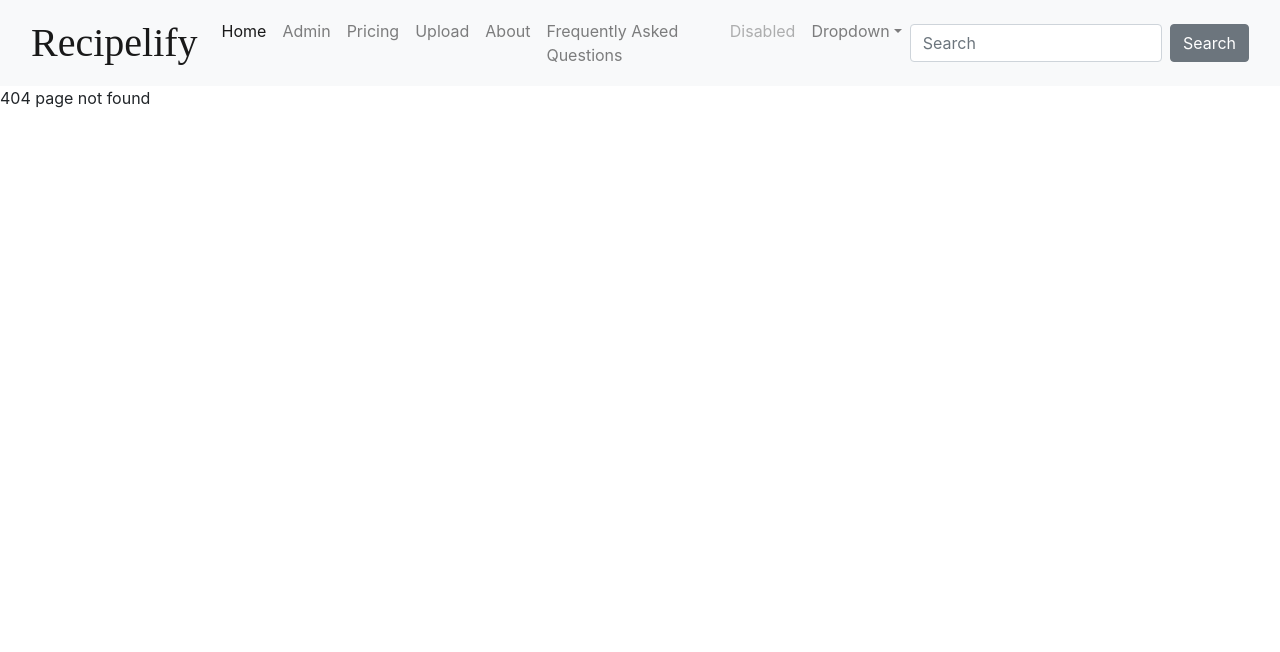
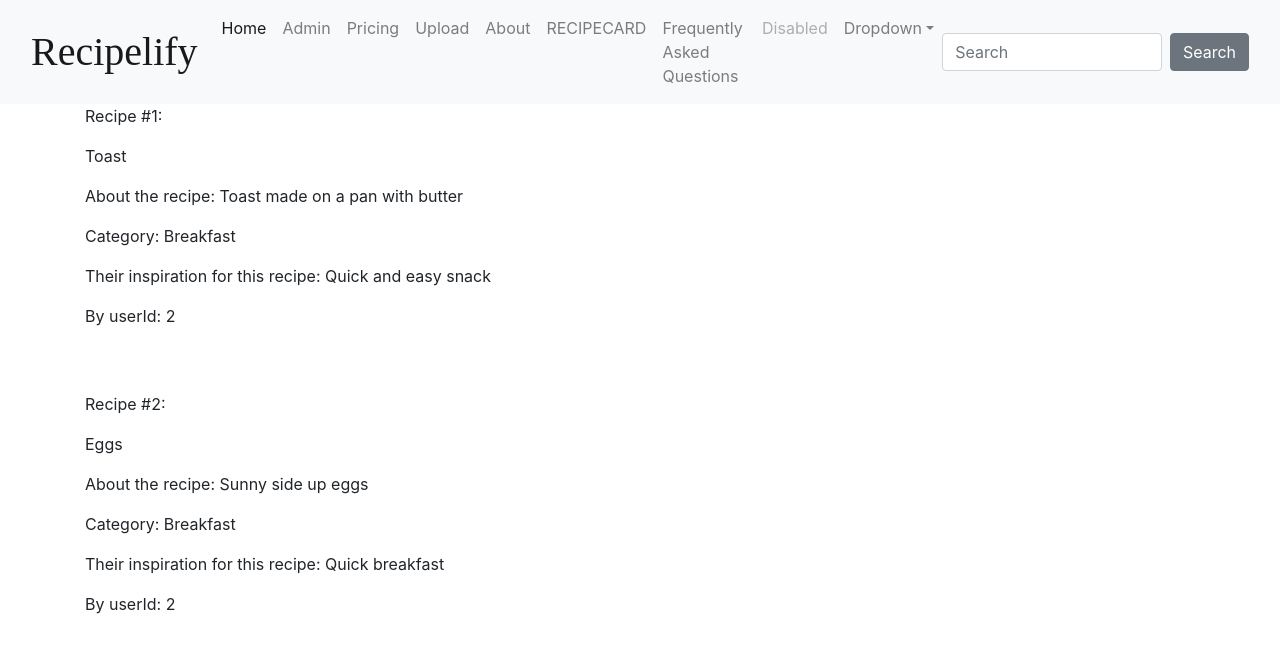
Before and after one commit to JavaFS210601/Group6Frontend, an Angular app: page /recipecard in a window 1280 px wide. Before the commit this address had no page. Shown: the top 652 px of the page. Built offline with nearby package versions, Linux system fonts and the light colour scheme; a web font is replaced by a local one.

Commit message:
loose starter skeleton for recipecard
just frontend skeleton for recipecard, figured out how to display data from models, will make it look better later, better data.

```diff
--- a/src/app/app-routing.module.ts
+++ b/src/app/app-routing.module.ts
@@ -38,6 +38,10 @@ const routes: Routes = [
     component: AboutComponent  // replace this with about component
   },
   {
+    path:'recipecard',
+    component: RecipecardComponent  // replace this with about component
+  },
+  {
     path:'faq',
     component: FaqComponent  // replace this with frequently asked questions component
   },
--- a/src/app/component/navbar/navbar.component.html
+++ b/src/app/component/navbar/navbar.component.html
@@ -25,6 +25,9 @@
           <a class="nav-link" routerLink="/about">About</a>
         </li>
         <li class="nav-item">
+          <a class="nav-link" routerLink="/recipecard">RECIPECARD</a>
+        </li>
+        <li class="nav-item">
           <a class="nav-link" routerLink="/faq">Frequently Asked Questions</a>
         </li>
         <li class="nav-item">
--- a/src/app/component/recipecard/recipecard.component.html
+++ b/src/app/component/recipecard/recipecard.component.html
@@ -1 +1,16 @@
-<p>recipecard works!</p>
+<div class="container">
+
+        <tr *ngFor="let recipe of recipes">
+
+        <p>Recipe #{{ recipe.recipeId }}:</p>
+        <p>{{ recipe.name }}</p>
+        <p>About the recipe: {{ recipe.description }}</p>
+        <p>Category: {{ recipe.category }}</p>
+        <p>Their inspiration for this recipe: {{ recipe.inspiration }}</p>
+        <p>By userId: {{ recipe.userId }}</p>
+
+        <br>
+        <br>
+        </tr>
+
+</div>
--- a/src/app/component/recipecard/recipecard.component.ts
+++ b/src/app/component/recipecard/recipecard.component.ts
@@ -1,4 +1,7 @@
 import { Component, OnInit } from '@angular/core';
+import { Recipe } from '../../models/Recipe';
+import { Ingediant } from 'src/app/models/Ingediant';
+import { User} from '../../models/User';
 
 @Component({
   selector: 'app-recipecard',
@@ -7,6 +10,26 @@ import { Component, OnInit } from '@angular/core';
 })
 export class RecipecardComponent implements OnInit {
 
+  recipes: Recipe[] = [{
+    recipeId: 1,
+    name: "Toast",
+    description: "Toast made on a pan with butter",
+    category: "Breakfast",
+    inspiration: "Quick and easy snack",
+    userId: 2,
+    methodId: 1
+  },
+  {
+    recipeId: 2,
+    name: "Eggs",
+    description: "Sunny side up eggs",
+    category: "Breakfast",
+    inspiration: "Quick breakfast",
+    userId: 2,
+    methodId: 2
+  },
+]
+  ;
   constructor() { }
 
   ngOnInit(): void {
```
